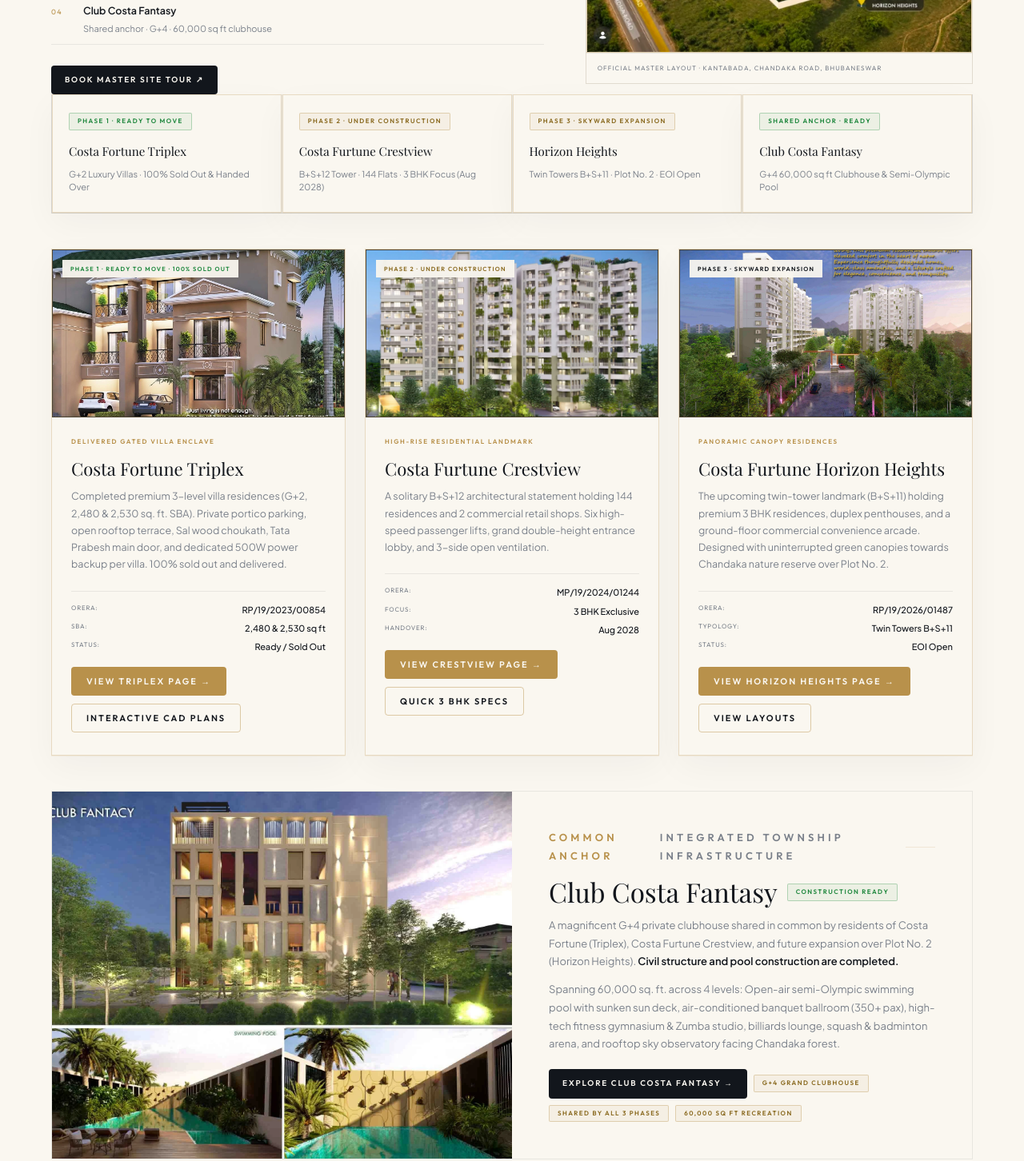
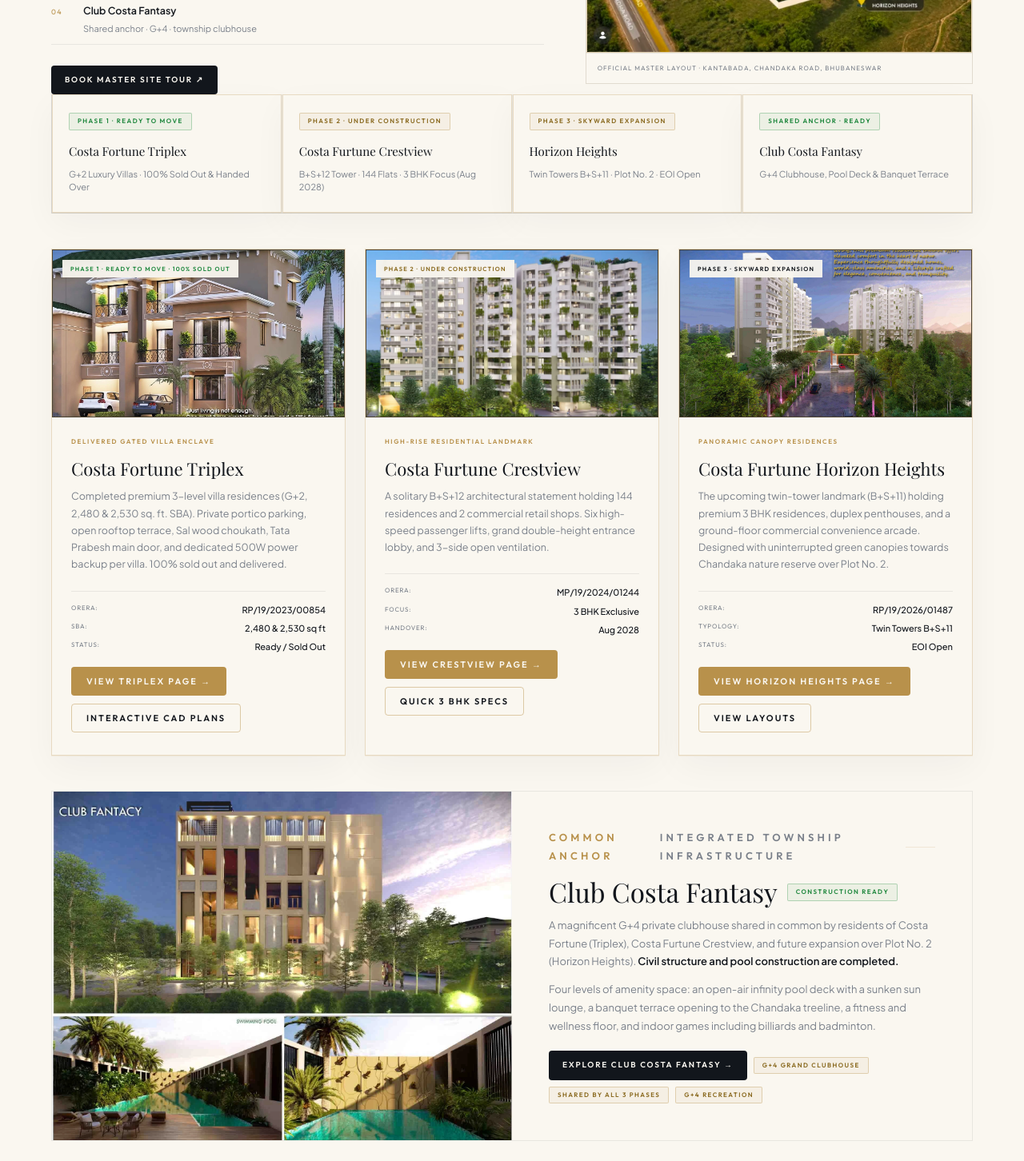
Before and after one commit to buddyaipartners/costa-furtune, a plain HTML site: page index.html in a window 1280 px wide. Shown: the part 3663-5115 px from the top of the page at 80% size. Drawn offline with nearby package versions, Linux system fonts and the light colour scheme; a web font is replaced by a local one.

Commit message:
Remove unverified clubhouse area claims; refresh pages

```diff
--- a/index.html
+++ b/index.html
@@ -272,7 +272,7 @@
           <li><span>01</span><b>Costa Fortune Triplex</b><em>Phase 1 · G+2 villas · delivered &amp; sold out</em></li>
           <li><span>02</span><b>Costa Furtune Crestview</b><em>Phase 2 · B+S+12 · 144 residences · Aug 2028</em></li>
           <li><span>03</span><b>Horizon Heights</b><em>Phase 3 · Twin towers · Plot No. 2 · EOI open</em></li>
-          <li><span>04</span><b>Club Costa Fantasy</b><em>Shared anchor · G+4 · 60,000 sq ft clubhouse</em></li>
+          <li><span>04</span><b>Club Costa Fantasy</b><em>Shared anchor · G+4 · township clubhouse</em></li>
         </ul>
         <a href="#enquire" class="btn btn--primary btn--sm">Book Master Site Tour ↗</a>
       </div>
@@ -302,7 +302,7 @@
       <a href="clubhouse.html" class="township-master-pill">
         <span class="badge-ready" style="align-self:flex-start;">SHARED ANCHOR · READY</span>
         <strong>Club Costa Fantasy</strong>
-        <span>G+4 60,000 sq ft Clubhouse &amp; Semi-Olympic Pool</span>
+        <span>G+4 Clubhouse, Pool Deck &amp; Banquet Terrace</span>
       </a>
     </div>
   </div>
@@ -390,13 +390,13 @@
         A magnificent G+4 private clubhouse shared in common by residents of Costa Fortune (Triplex), Costa Furtune Crestview, and future expansion over Plot No. 2 (Horizon Heights). <strong>Civil structure and pool construction are completed.</strong>
       </p>
       <p>
-        Spanning 60,000 sq. ft. across 4 levels: Open-air semi-Olympic swimming pool with sunken sun deck, air-conditioned banquet ballroom (350+ pax), high-tech fitness gymnasium &amp; Zumba studio, billiards lounge, squash &amp; badminton arena, and rooftop sky observatory facing Chandaka forest.
+        Four levels of amenity space: an open-air infinity pool deck with a sunken sun lounge, a banquet terrace opening to the Chandaka treeline, a fitness and wellness floor, and indoor games including billiards and badminton.
       </p>
       <div class="township-anchor__actions">
         <a href="clubhouse.html" class="btn btn--primary btn--sm">Explore Club Costa Fantasy →</a>
         <span class="badge-exclusive">G+4 Grand Clubhouse</span>
         <span class="badge-exclusive">Shared by All 3 Phases</span>
-        <span class="badge-exclusive">60,000 sq ft Recreation</span>
+        <span class="badge-exclusive">G+4 Recreation</span>
       </div>
     </div>
   </div>
@@ -545,7 +545,7 @@
         <li>Rooftop Banquet Terrace</li><li>Private Tea &amp; Coffee Lounge</li><li>Fine Dining Cafe</li>
         <li>Unisex Grooming Salon</li><li>24/7 Wellness Pharmacy</li><li>On-site Bank ATM</li>
         <li>Daily Convenience Mart</li><li>Landscaped Pet Park</li><li>Jogging Circuit</li>
-        <li>20,000 sq ft Green Spine</li>
+        <li>Landscaped Green Spine</li>
       </ul>
     </div>
 
```
Also changed, not shown: clubhouse.html (+1 -1 lines).
